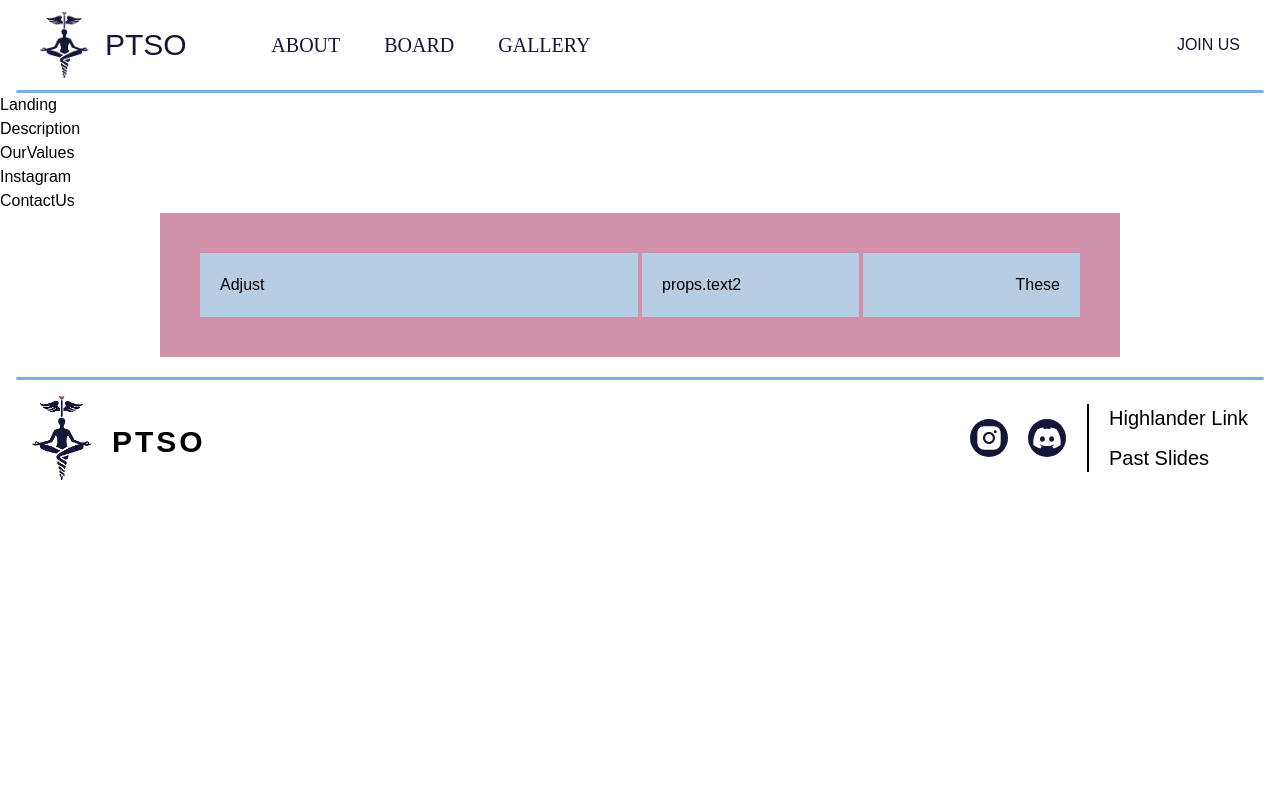
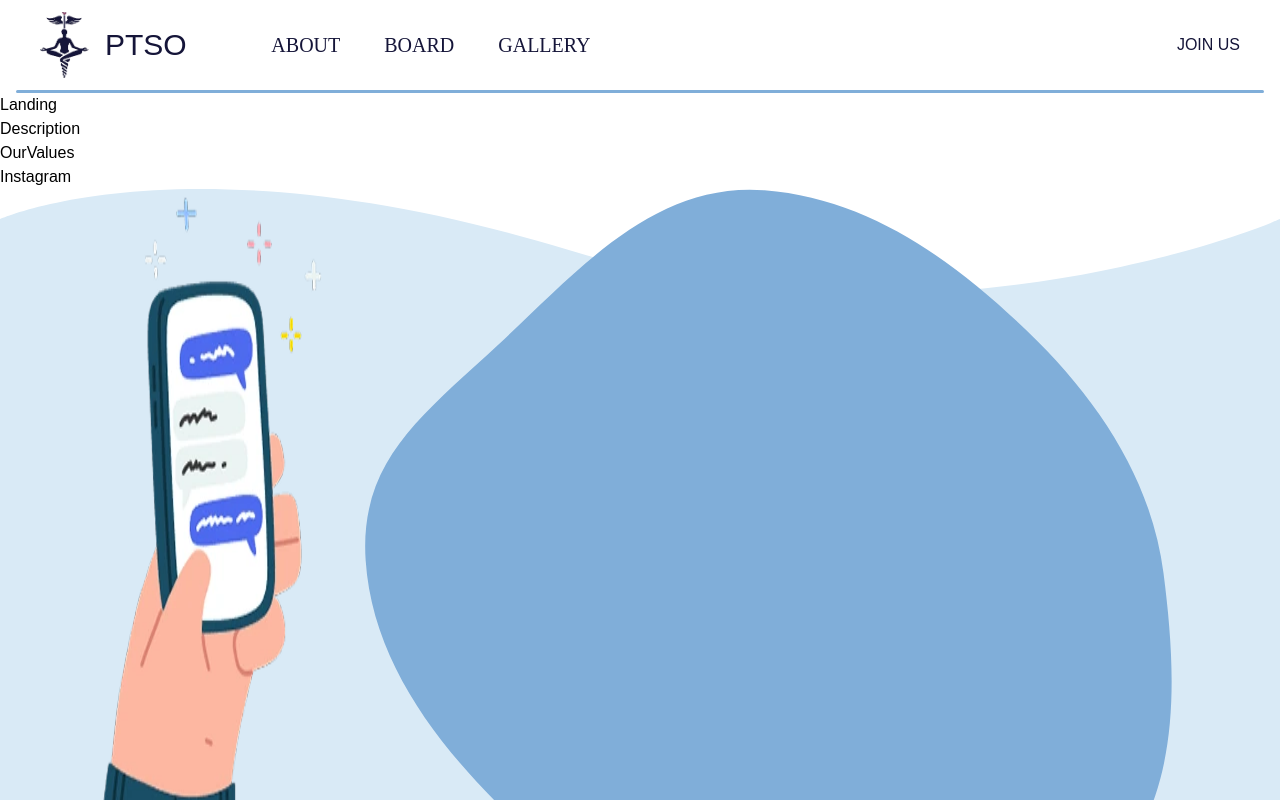
Before and after one commit to acm-ucr/ptso-website, a Next.js app: page / in a window 1280 px wide. Shown: the top 800 px of the page. Built offline with nearby package versions, Linux system fonts and the light colour scheme; a web font is replaced by a local one.

Commit message:
add images

```diff
--- a/src/components/home/ContactUs.tsx
+++ b/src/components/home/ContactUs.tsx
@@ -1,4 +1,19 @@
+import Image from "next/image";
+import rectangle2 from "@/public/assets/home/background/rectangle2.svg";
+import vector6 from "@/public/assets/home/background/vector6.svg";
+import contactUs from "@/public/assets/home/contactUs.webp";
+
 const ContactUs = () => {
-  return <div className="">ContactUs</div>;
+  return (
+    <div>
+      <div className="absolute flex flex-row">
+        <Image src={contactUs} alt="Contact Us Hand" className="" />
+        <Image src={vector6} alt="Contact Us Blob" className="" />
+      </div>
+      <div className="">
+        <Image src={rectangle2} alt="Contact Us Wave" className="" />
+      </div>
+    </div>
+  );
 };
 export default ContactUs;
```
